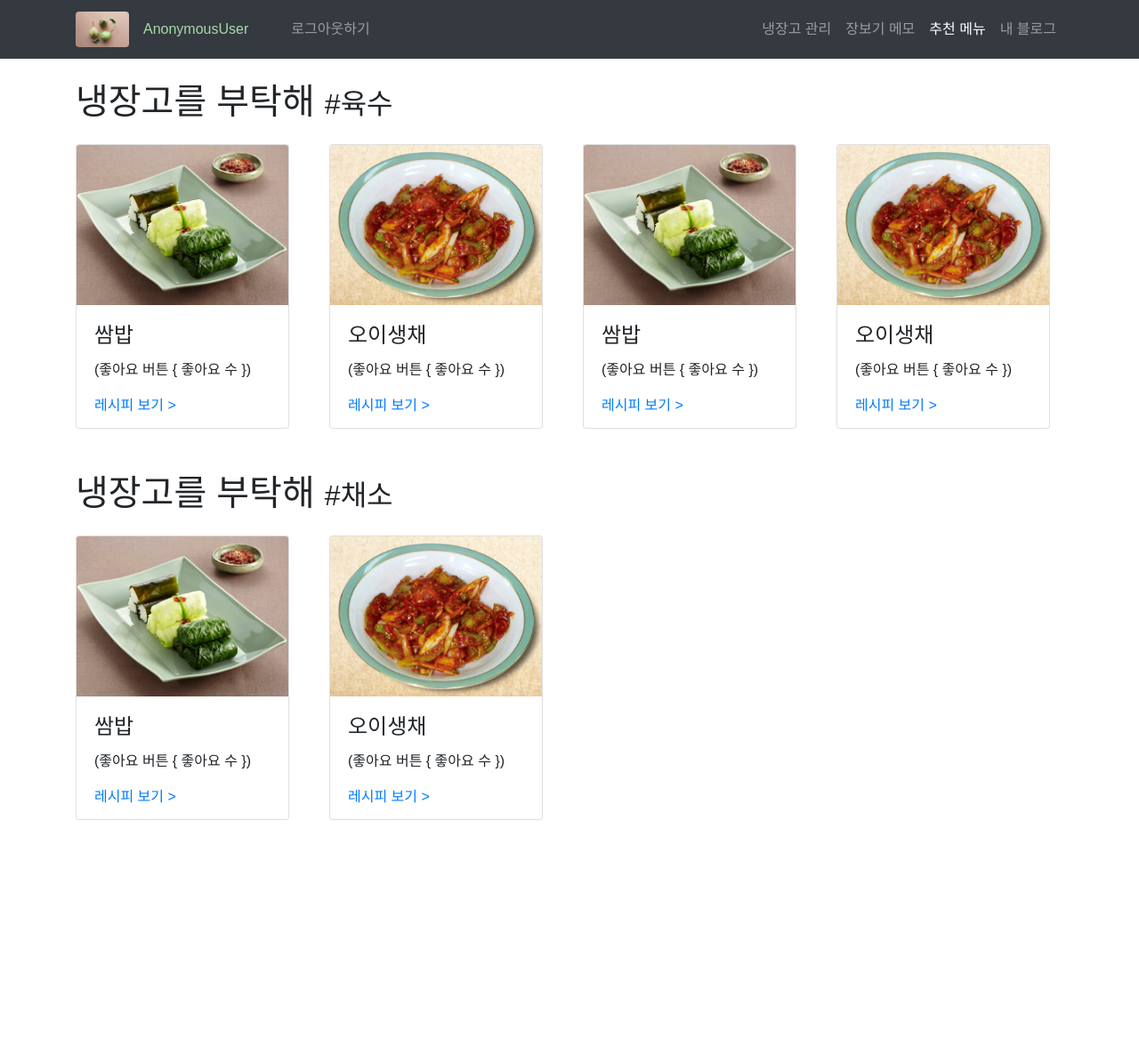
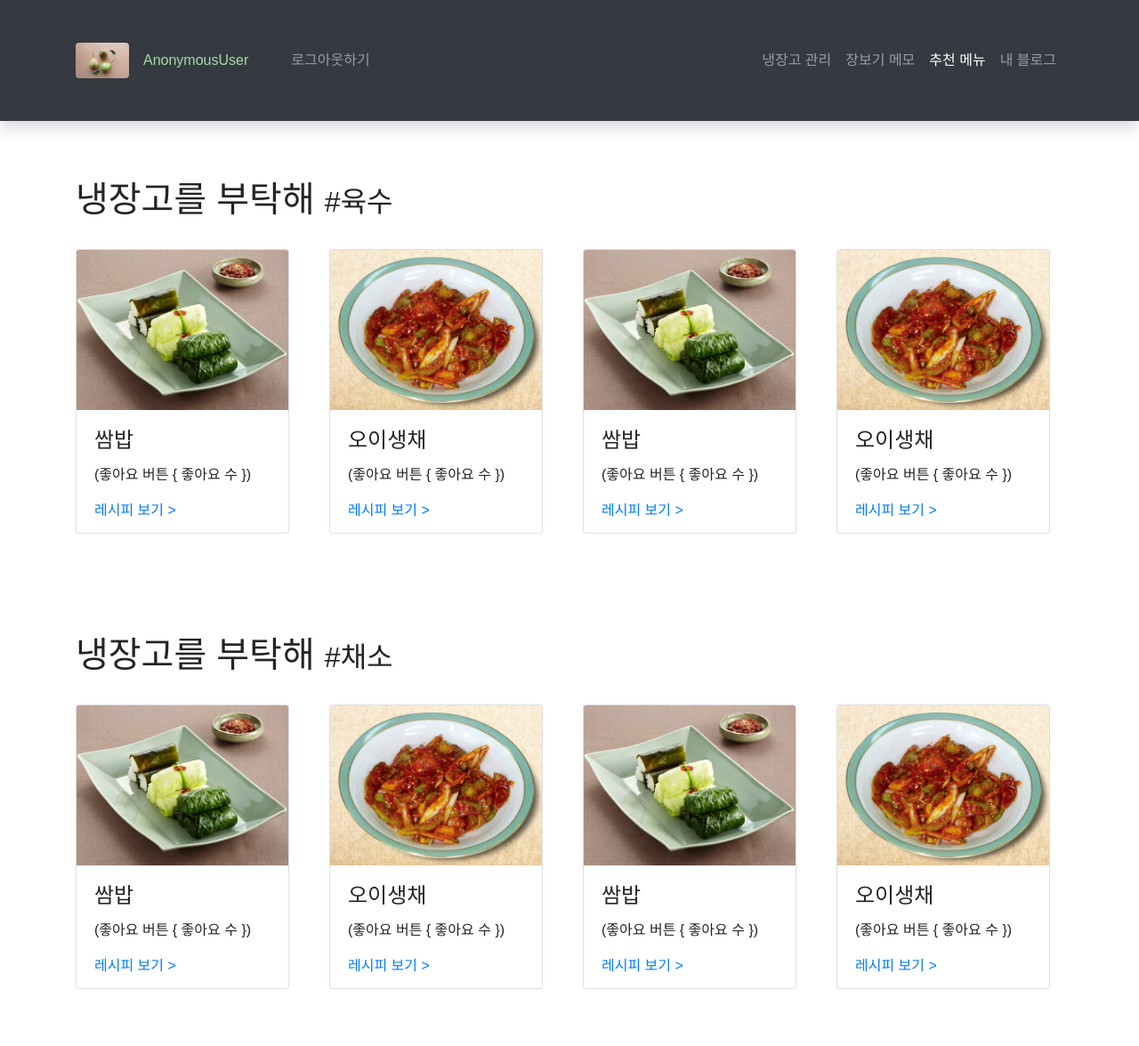
Before and after one commit to moorekwon/project-food-box, a Django app: page /main/recommendation/ in a window 1280 px wide. Shown: the whole page at 89% size. Before the commit the page ends 922 px from the top, so only its background shows below. Run offline with Django 3.2, Linux system fonts and the light colour scheme; parts of the project's set-up code (start-up, migrations or seed data) failed here and were passed over; some libraries are stand-ins or nearby versions; some web fonts are replaced.

Commit message:
200525 added recommendation & recipe templates

```diff
--- a/app/main/urls.py
+++ b/app/main/urls.py
@@ -27,6 +27,8 @@ urlpatterns = [
     path('memo/check/<int:pk>/', views.memo_check, name='memo-check'),
     path('memo/check/clear/', views.memo_check_clear, name='memo-check-clear'),
 
+    path('recommendation/', views.recommendation, name='recommendation'),
+    path('recommendation/recipe/', views.recipe, name='recipe'),
+
     path('blog/', views.blog, name='blog'),
-    path('recommendation/', views.recommendation, name='recommendation'),
 ]
--- a/app/main/views.py
+++ b/app/main/views.py
@@ -226,9 +226,13 @@ def memo_check_clear(request):
     return redirect('main:memo')
 
 
+def recommendation(request):
+    return render(request, 'main/recommendation/recommendation.html')
+
+
+def recipe(request):
+    return render(request, 'main/recommendation/recipe.html')
+
+
 def blog(request):
     return render(request, 'main/blog/blog.html')
-
-
-def recommendation(request):
-    return render(request, 'main/recommendation/recommendation.html')
--- a/app/templates/main/base.html
+++ b/app/templates/main/base.html
@@ -21,7 +21,7 @@
 
 <body>
 <!-- Navigation -->
-<nav class="navbar navbar-expand-lg navbar-dark bg-dark static-top">
+<nav class="navbar navbar-expand-lg navbar-dark bg-dark static-top shadow">
     <div class="container">
         <a class="navbar-brand" href="">
             <img src="../../static/images/park-street-uI900SItAyY-unsplash.jpg" style="width: 60px; border-radius: 4px;"
--- a/app/templates/main/recommendation/recommendation.html
+++ b/app/templates/main/recommendation/recommendation.html
@@ -12,7 +12,9 @@
         padding: 0;
     }
 
-
+    li {
+        padding: 40px 0;
+    }
 </style>
 {% endblock %}
 
@@ -40,7 +42,31 @@
             </h1>
 
             <div class="row">
-                <div class="col-lg-4 col-sm-6 mb-4" style="flex: 0 0 25%; max-width: 25%;">
+                <div class="col my-2">
+                    <div class="card" style="width: 240px; height: 320px;">
+                        <img class="card-img-top" src="{% static 'images/쌈밥.jpg' %}" alt=""
+                             style="width: 100%; height: 180px;">
+                        <div class="card-body">
+                            <h4 class="card-title">쌈밥</h4>
+
+                            <p class="card-text">(좋아요 버튼 { 좋아요 수 })</p>
+                            <a href="{% url 'main:recipe' %}" class="card-text">레시피 보기 ></a>
+                        </div>
+                    </div>
+                </div>
+                <div class="col my-2">
+                    <div class="card" style="width: 240px; height: 320px;">
+                        <img class="card-img-top" src="{% static 'images/오이생채.jpg' %}" alt=""
+                             style="width: 100%; height: 180px;">
+                        <div class="card-body">
+                            <h4 class="card-title">오이생채</h4>
+
+                            <p class="card-text">(좋아요 버튼 { 좋아요 수 })</p>
+                            <a href="" class="card-text">레시피 보기 ></a>
+                        </div>
+                    </div>
+                </div>
+                <div class="col my-2">
                     <div class="card" style="width: 240px; height: 320px;">
                         <img class="card-img-top" src="{% static 'images/쌈밥.jpg' %}" alt=""
                              style="width: 100%; height: 180px;">
@@ -52,31 +78,7 @@
                         </div>
                     </div>
                 </div>
-                <div class="col-lg-4 col-sm-6 mb-4" style="flex: 0 0 25%; max-width: 25%;">
-                    <div class="card" style="width: 240px; height: 320px;">
-                        <img class="card-img-top" src="{% static 'images/오이생채.jpg' %}" alt=""
-                             style="width: 100%; height: 180px;">
-                        <div class="card-body">
-                            <h4 class="card-title">오이생채</h4>
-
-                            <p class="card-text">(좋아요 버튼 { 좋아요 수 })</p>
-                            <a href="" class="card-text">레시피 보기 ></a>
-                        </div>
-                    </div>
-                </div>
-                <div class="col-lg-4 col-sm-6 mb-4" style="flex: 0 0 25%; max-width: 25%;">
-                    <div class="card" style="width: 240px; height: 320px;">
-                        <img class="card-img-top" src="{% static 'images/쌈밥.jpg' %}" alt=""
-                             style="width: 100%; height: 180px;">
-                        <div class="card-body">
-                            <h4 class="card-title">쌈밥</h4>
-
-                            <p class="card-text">(좋아요 버튼 { 좋아요 수 })</p>
-                            <a href="" class="card-text">레시피 보기 ></a>
-                        </div>
-                    </div>
-                </div>
-                <div class="col-lg-4 col-sm-6 mb-4" style="flex: 0 0 25%; max-width: 25%;">
+                <div class="col my-2">
                     <div class="card" style="width: 240px; height: 320px;">
                         <img class="card-img-top" src="{% static 'images/오이생채.jpg' %}" alt=""
                              style="width: 100%; height: 180px;">
@@ -97,7 +99,31 @@
             </h1>
 
             <div class="row">
-                <div class="col-lg-4 col-sm-6 mb-4" style="flex: 0 0 25%; max-width: 25%;">
+                <div class="col my-2">
+                    <div class="card" style="width: 240px; height: 320px;">
+                        <img class="card-img-top" src="{% static 'images/쌈밥.jpg' %}" alt=""
+                             style="width: 100%; height: 180px;">
+                        <div class="card-body">
+                            <h4 class="card-title">쌈밥</h4>
+
+                            <p class="card-text">(좋아요 버튼 { 좋아요 수 })</p>
+                            <a href="{% url 'main:recipe' %}" class="card-text">레시피 보기 ></a>
+                        </div>
+                    </div>
+                </div>
+                <div class="col my-2">
+                    <div class="card" style="width: 240px; height: 320px;">
+                        <img class="card-img-top" src="{% static 'images/오이생채.jpg' %}" alt=""
+                             style="width: 100%; height: 180px;">
+                        <div class="card-body">
+                            <h4 class="card-title">오이생채</h4>
+
+                            <p class="card-text">(좋아요 버튼 { 좋아요 수 })</p>
+                            <a href="" class="card-text">레시피 보기 ></a>
+                        </div>
+                    </div>
+                </div>
+                <div class="col my-2">
                     <div class="card" style="width: 240px; height: 320px;">
                         <img class="card-img-top" src="{% static 'images/쌈밥.jpg' %}" alt=""
                              style="width: 100%; height: 180px;">
@@ -109,11 +135,9 @@
                         </div>
                     </div>
                 </div>
-                <div class="col-lg-4 col-sm-6 mb-4">
+                <div class="col my-2">
                     <div class="card" style="width: 240px; height: 320px;">
-                        <img class="card-img-top"
-                             src="{% static 'images/오이생채.jpg' %}"
-                             alt=""
+                        <img class="card-img-top" src="{% static 'images/오이생채.jpg' %}" alt=""
                              style="width: 100%; height: 180px;">
                         <div class="card-body">
                             <h4 class="card-title">오이생채</h4>
```
Also changed, not shown: app/templates/main/recommendation/recipe.html (added, +77 -0 lines).
